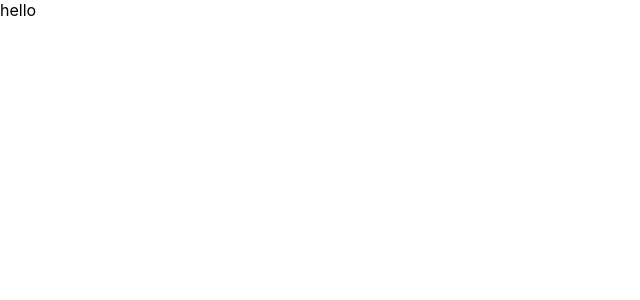
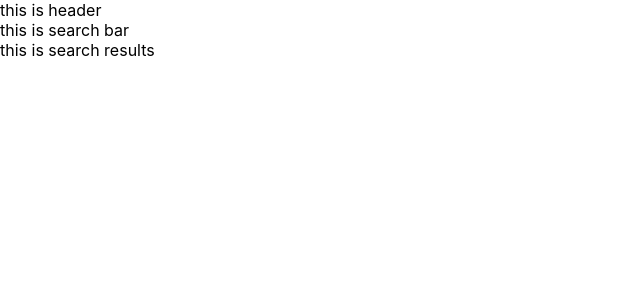
Before and after one commit to Sage-Kearney/find-hike-app, a React (Create React App) app in the folder find-hike-app/: page / in a window 1280 px wide. Shown: the top 300 px of the page, without its empty margins (0-640 px from the left). Built offline with nearby package versions, Linux system fonts and the light colour scheme.

Commit message:
Created Header, SearchBar, & SearchResults components & imported them successfully into App.js

```diff
--- a/find-hike-app/src/App.js
+++ b/find-hike-app/src/App.js
@@ -1,10 +1,15 @@
 import React from 'react';
 import './App.css';
+import SearchBar from './SearchBar';
+import Header from './Header';
+import SearchResults from './SearchResults';
 
 function App() {
   return (
     <div>
-      hello
+      <Header />
+      <SearchBar />
+      <SearchResults />
     </div>
   );
 }
--- /dev/null
+++ b/find-hike-app/src/Header.js
@@ -0,0 +1,9 @@
+import React from 'react'
+
+export default function Header() {
+    return (
+        <div>
+            this is header
+        </div>
+    )
+}
--- /dev/null
+++ b/find-hike-app/src/SearchBar.js
@@ -0,0 +1,9 @@
+import React from 'react'
+
+export default function SearchBar() {
+    return (
+        <div>
+            this is search bar
+        </div>
+    )
+}
--- /dev/null
+++ b/find-hike-app/src/SearchResults.js
@@ -0,0 +1,9 @@
+import React from 'react'
+
+export default function SearchResults() {
+    return (
+        <div>
+            this is search results
+        </div>
+    )
+}
```
